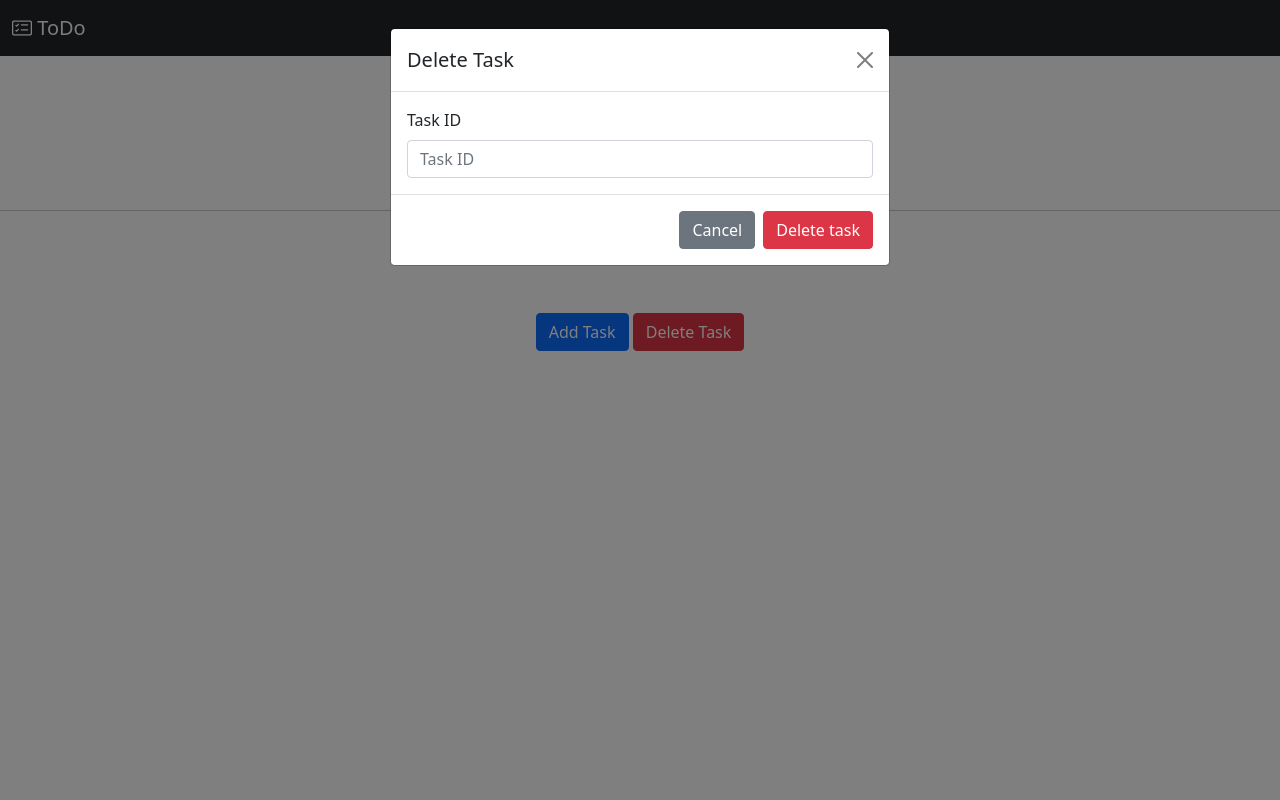
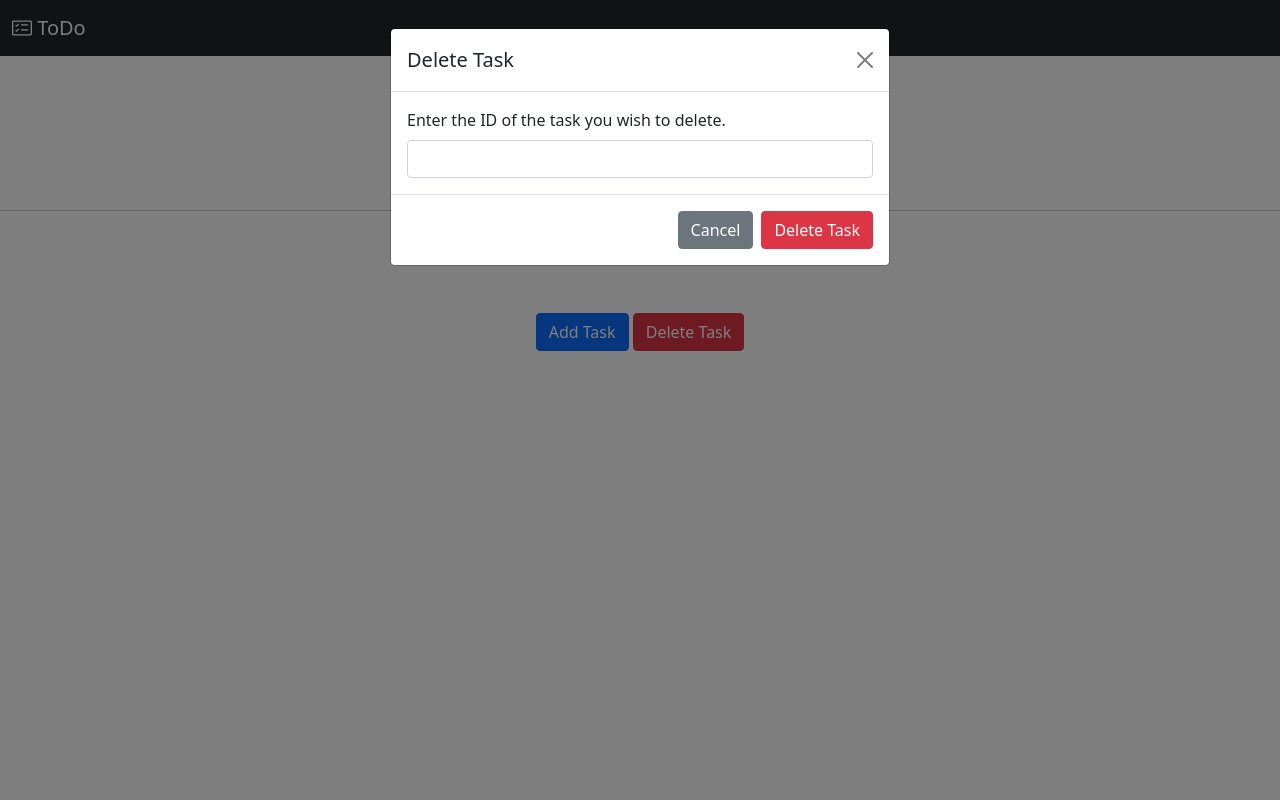
Before and after one commit to fer-hnndz/todo-web, a Flask app: page / in a window 1280 px wide, after a click on "Delete Task". Run offline with Flask 2, Linux system fonts and the light colour scheme; data that the repository does not hold is empty.

Commit message:
You can now delete tasks

```diff
--- a/todo/routes.py
+++ b/todo/routes.py
@@ -1,3 +1,4 @@
+from importlib.resources import read_text
 from flask import render_template, request, redirect, url_for, flash
 from todo.forms import AddTaskForm, DeleteTaskForm
 from todo import app
@@ -28,7 +29,25 @@ def index():
 
         return redirect(url_for('index'))
 
-    elif delete_task_form.validate_on_submit():
-        pass
+    if delete_task_form.validate_on_submit():
+
+        task_id = delete_task_form.task_id.data
+
+        try:
+            task_obj = Task.query.filter_by(id=task_id).first()
+
+            if task_obj is None:
+                flash('Task not found.', 'danger')
+
+            else:
+                db.session.delete(task_obj)
+                db.session.commit()
+
+                flash('Task deleted successfully!', 'success')
+                redirect(url_for('index'))
+
+        except Exception as e:
+            flash('There was an error while deleting the task.', 'danger')
+            print(traceback.print_exc())
 
     return render_template('index.html', add_task_form=add_task_form, delete_task_form=delete_task_form, tasks=Task.query.order_by(Task.id.desc()).all())
--- a/todo/templates/index.html
+++ b/todo/templates/index.html
@@ -85,17 +85,25 @@ ToDo
                     </div>
                     <div class="modal-body">
                         <form id='addTaskForm' action="" method='POST'>
+                            {{ delete_task_form.hidden_tag() }}
+
                             <div class="form-group">
-                                <p class='form-label'>Task ID</p>
-                                <input type="number" class="form-control" id="taskId" name="taskId"
-                                    placeholder="Task ID">
+                                {% if delete_task_form.task_id.errors %}
+                                {% for error in delete_task_form.task_id.errors %}
+                                <div class="invalid-feedback">
+                                    {{ error }}
+                                </div>
+                                {% endfor %}
+                                {% endif %}
+                                <p class='form-label'>Enter the ID of the task you wish to delete.</p>
+                                {{ delete_task_form.task_id(class = "form-control")}}
                             </div>
-                        </form>
                     </div>
                     <div class="modal-footer">
                         <button type="button" class="btn btn-secondary" data-bs-dismiss="modal">Cancel</button>
-                        <button type="button" class="btn btn-danger">Delete task</button>
+                        {{ delete_task_form.submit(class = "btn btn-danger") }}
                     </div>
+                    </form>
                 </div>
             </div>
         </div>
```
